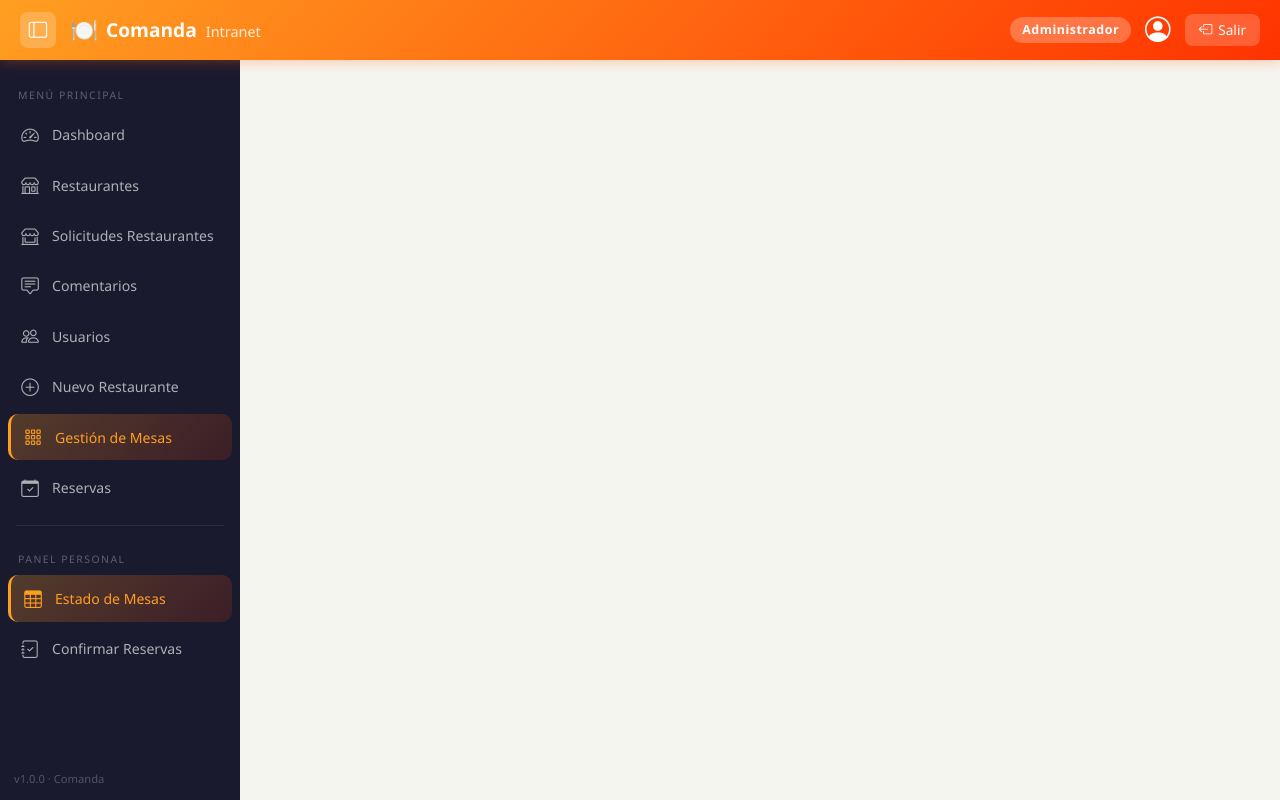
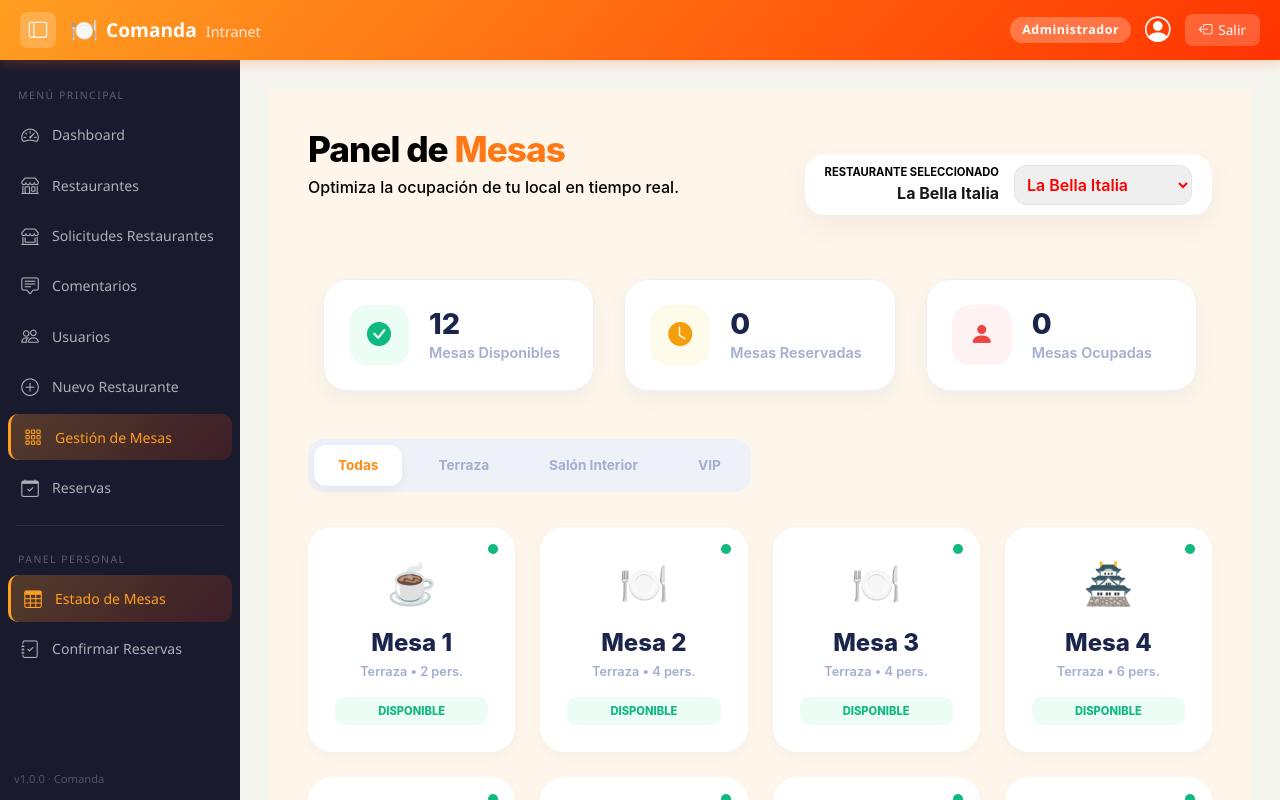
Before and after one commit to TafurPanduroJuan/FrontSistemaReserva, a React (Vite) app in the folder FrontComanda/: page /intranet/mesas in a window 1280 px wide. Built offline with nearby package versions, Linux system fonts and the light colour scheme.

Commit message:
Creación del Apartado GestionMesas

```diff
--- a/FrontComanda/src/pages/intranet/GestionMesas.jsx
+++ b/FrontComanda/src/pages/intranet/GestionMesas.jsx
@@ -1,4 +1,165 @@
-function GestionMesas(){
+import React, { useState, useEffect } from "react";
 
+const ESTADOS = {
+    disponible: { label: "Disponible", color: "#10b981", bg: "#ecfdf5", icon: "bi-check-circle-fill" },
+    reservada: { label: "Reservada", color: "#f59e0b", bg: "#fffbeb", icon: "bi-clock-fill" },
+    ocupada: { label: "Ocupada", color: "#ef4444", bg: "#fef2f2", icon: "bi-person-fill" },
+};
+
+const generarMesasIniciales = () =>
+    Array.from({ length: 12 }, (_, i) => ({
+        id: i + 1,
+        numero: i + 1,
+        capacidad: [2, 4, 4, 6, 2, 4, 2, 8, 4, 4, 2, 4][i] || 4,
+        estado: "disponible",
+        zona: i < 4 ? "Terraza" : i < 8 ? "Salón Interior" : "VIP",
+    }));
+
+function GestionMesas() {
+    const [listaRestaurantes, setListaRestaurantes] = useState([]);
+    const [restauranteActivo, setRestauranteActivo] = useState("");
+    const [datosGlobales, setDatosGlobales] = useState(() => {
+        const guardados = localStorage.getItem("comanda_mesas_v2");
+        return guardados ? JSON.parse(guardados) : {};
+    });
+
+    const [filtroZona, setFiltroZona] = useState("Todas");
+    const [mesaSeleccionada, setMesaSeleccionada] = useState(null);
+
+    // Cargar restaurantes desde el localStorage
+    useEffect(() => {
+        const guardados = JSON.parse(localStorage.getItem("comanda_restaurantes") || "[]");
+        const nombres = guardados.length > 0 ? guardados.map(r => r.nombre) : ["La Bella Italia", "Parrillas Don Julio"];
+        setListaRestaurantes(nombres);
+        if (!restauranteActivo) setRestauranteActivo(nombres[0]);
+    }, []);
+
+    // Persistencia
+    useEffect(() => {
+        localStorage.setItem("comanda_mesas_v2", JSON.stringify(datosGlobales));
+    }, [datosGlobales]);
+
+    const mesasActuales = datosGlobales[restauranteActivo] || generarMesasIniciales();
+    const filtradas = mesasActuales.filter(m => filtroZona === "Todas" || m.zona === filtroZona);
+
+    const cambiarEstado = (id, nuevoEstado) => {
+        const nuevasMesas = mesasActuales.map(m => m.id === id ? { ...m, estado: nuevoEstado } : m);
+        setDatosGlobales({ ...datosGlobales, [restauranteActivo]: nuevasMesas });
+        setMesaSeleccionada(null);
+    };
+
+    const conteos = Object.fromEntries(
+        Object.keys(ESTADOS).map(e => [e, mesasActuales.filter(m => m.estado === e).length])
+    );
+
+    return (
+        <div id="gestion-mesas-premium" style={{ padding: "40px", backgroundColor: "#fef6ea", minHeight: "100vh", fontFamily: "'Inter', sans-serif" }}>
+
+            {/* CABECERA*/}
+            <div style={{ display: "flex", justifyContent: "space-between", alignItems: "flex-end", marginBottom: "40px" }}>
+                <div>
+                    <h2 style={{ fontWeight: 800, color: "#000000", fontSize: "2.2rem", letterSpacing: "-1px", margin: 0 }}>
+                        Panel de <span style={{ color: "#ff7818" }}>Mesas</span>
+                    </h2>
+                    <p style={{ color: "#000000", fontWeight: 500, marginTop: "5px" }}>Optimiza la ocupación de tu local en tiempo real.</p>
+                </div>
+
+                <div style={{ background: "white", padding: "10px 20px", borderRadius: "20px", boxShadow: "0 10px 30px rgba(0,0,0,0.05)", display: "flex", alignItems: "center", gap: "15px" }}>
+                    <div style={{ textAlign: "right" }}>
+                        <span style={{ fontSize: "0.7rem", color: "#000000", fontWeight: 700, display: "block" }}>RESTAURANTE SELECCIONADO</span>
+                        <span style={{ fontWeight: 700, color: "rgb(24, 24, 24)" }}>{restauranteActivo}</span>
+                    </div>
+                    <select
+                        value={restauranteActivo}
+                        onChange={(e) => { setRestauranteActivo(e.target.value); setMesaSeleccionada(null); }}
+                        style={{ border: "1px solid #e0e5f2", borderRadius: "12px", padding: "8px", outline: "none", cursor: "pointer", color: "#ff0000", fontWeight: 600 }}
+                    >
+                        {listaRestaurantes.map(r => <option key={r} value={r}>{r}</option>)}
+                    </select>
+                </div>
+            </div>
+
+            {/* TARJETAS DE ESTADÍSTICAS */}
+            <div className="row g-4 mb-5">
+                {Object.entries(ESTADOS).map(([k, v]) => (
+                    <div className="col-md-4" key={k}>
+                        <div style={{ background: "white", borderRadius: "24px", padding: "25px", display: "flex", alignItems: "center", boxShadow: "0 10px 20px rgba(112, 144, 176, 0.08)", border: "1px solid #f0f0f0" }}>
+                            <div style={{ background: v.bg, width: "60px", height: "60px", borderRadius: "18px", display: "flex", alignItems: "center", justifyContent: "center", marginRight: "20px" }}>
+                                <i className={`bi ${v.icon}`} style={{ fontSize: "1.5rem", color: v.color }}></i>
+                            </div>
+                            <div>
+                                <h3 style={{ margin: 0, fontSize: "1.8rem", fontWeight: 800, color: "#1b254b" }}>{conteos[k]}</h3>
+                                <p style={{ margin: 0, color: "#a3aed0", fontWeight: 600, fontSize: "0.9rem" }}>Mesas {v.label}s</p>
+                            </div>
+                        </div>
+                    </div>
+                ))}
+            </div>
+
+            {/* FILTROS DE ZONAS */}
+            <div style={{ display: "flex", gap: "12px", marginBottom: "35px", background: "#eef2f8", padding: "6px", borderRadius: "16px", width: "fit-content" }}>
+                {["Todas", "Terraza", "Salón Interior", "VIP"].map(z => (
+                    <button
+                        key={z}
+                        onClick={() => setFiltroZona(z)}
+                        style={{
+                            padding: "10px 24px", borderRadius: "12px", border: "none", cursor: "pointer",
+                            background: filtroZona === z ? "white" : "transparent",
+                            color: filtroZona === z ? "#ff8b18" : "#a3aed0",
+                            boxShadow: filtroZona === z ? "0 4px 12px rgba(0,0,0,0.05)" : "none",
+                            fontWeight: 700, fontSize: "0.85rem", transition: "0.3s"
+                        }}
+                    >
+                        {z}
+                    </button>
+                ))}
+            </div>
+
+            {/* GRID DE MESAS */}
+            <div style={{ display: "grid", gridTemplateColumns: "repeat(auto-fill, minmax(200px, 1fr))", gap: "25px" }}>
+                {filtradas.map(m => {
+                    const est = ESTADOS[m.estado];
+                    const isSelected = mesaSeleccionada === m.id;
+                    return (
+                        <div
+                            key={m.id}
+                            onClick={() => setMesaSeleccionada(isSelected ? null : m.id)}
+                            style={{
+                                background: "white", borderRadius: "24px", padding: "25px", cursor: "pointer",
+                                transition: "0.3s transform", border: isSelected ? `2px solid ${est.color}` : "2px solid transparent",
+                                boxShadow: isSelected ? `0 20px 40px ${est.color}22` : "0 4px 12px rgba(0,0,0,0.03)",
+                                transform: isSelected ? "translateY(-5px)" : "none",
+                                textAlign: "center", position: "relative"
+                            }}
+                        >
+                            <div style={{ position: "absolute", top: "15px", right: "15px", width: "10px", height: "10px", borderRadius: "50%", background: est.color }}></div>
+                            <div style={{ fontSize: "2.5rem", marginBottom: "15px" }}>{m.capacidad >= 6 ? "🏯" : m.capacidad >= 4 ? "🍽️" : "☕"}</div>
+                            <h4 style={{ fontWeight: 800, color: "#1b254b", margin: "0 0 5px 0" }}>Mesa {m.numero}</h4>
+                            <p style={{ color: "#a3aed0", fontSize: "0.8rem", fontWeight: 600, marginBottom: "15px" }}>{m.zona} • {m.capacidad} pers.</p>
+
+                            <div style={{ background: est.bg, color: est.color, padding: "6px 12px", borderRadius: "10px", fontSize: "0.7rem", fontWeight: 800 }}>
+                                {est.label.toUpperCase()}
+                            </div>
+
+                            {isSelected && (
+                                <div style={{ marginTop: "20px", display: "grid", gap: "8px", borderTop: "1px solid #f0f0f0", paddingTop: "15px" }}>
+                                    {Object.entries(ESTADOS).filter(([k]) => k !== m.estado).map(([k, v]) => (
+                                        <button
+                                            key={k}
+                                            onClick={(e) => { e.stopPropagation(); cambiarEstado(m.id, k); }}
+                                            style={{ background: v.bg, color: v.color, border: "none", borderRadius: "10px", padding: "8px", fontSize: "0.75rem", fontWeight: 700, cursor: "pointer" }}
+                                        >
+                                            Marcar {v.label}
+                                        </button>
+                                    ))}
+                                </div>
+                            )}
+                        </div>
+                    );
+                })}
+            </div>
+        </div>
+    );
 }
+
 export default GestionMesas;
```
